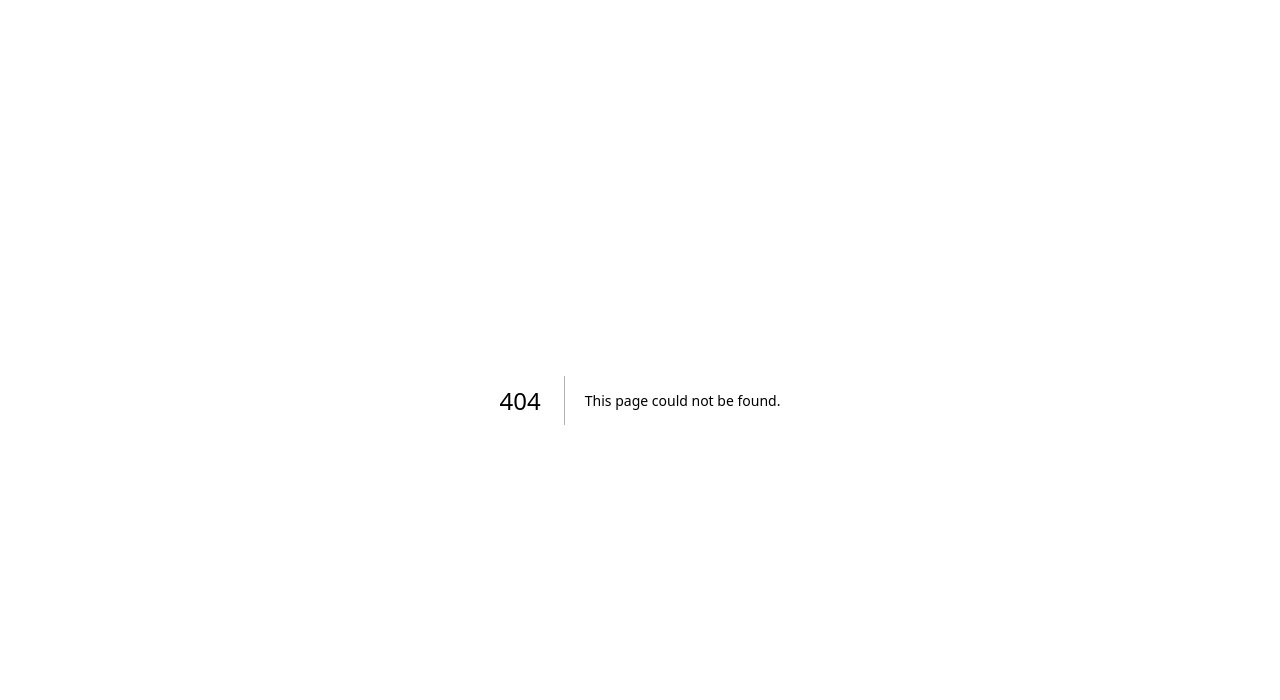
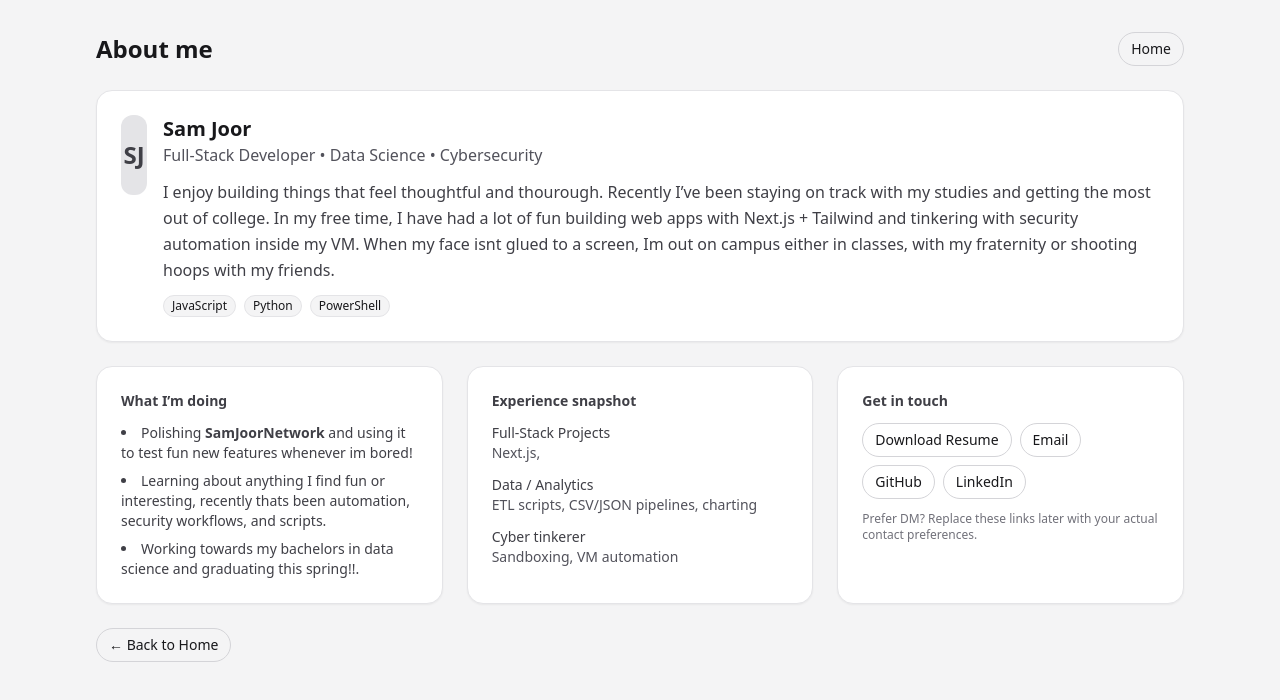
Before and after one commit to SamJoor/SamJoorNetwork, a Next.js app: page /aboutme in a window 1280 px wide. Before the commit this address had no page. Shown: the top 700 px of the page. Built offline with nearby package versions, Linux system fonts and the light colour scheme.

Commit message:
Added functionality to buttons, aboutmepage and projects page

```diff
--- /dev/null
+++ b/app/aboutme/page.tsx
@@ -0,0 +1,95 @@
+// app/about/page.tsx
+import Link from "next/link";
+
+export const metadata = {
+  title: "About — SamJoorNetwork",
+  description: "About Sam Joor",
+};
+
+export default function AboutPage() {
+  return (
+    <div className="container-page py-8">
+      {/* Header row */}
+      <div className="mb-6 flex items-center justify-between">
+        <h1 className="text-2xl font-semibold">About me</h1>
+        <Link href="/" className="btn">Home</Link>
+      </div>
+
+      {/* Top card: intro */}
+      <section className="card p-6">
+        <div className="flex items-start gap-4">
+          <div className="size-16 md:size-20 rounded-xl bg-zinc-200 flex items-center justify-center text-lg md:text-2xl font-bold text-zinc-700">
+            SJ
+          </div>
+          <div>
+            <h2 className="text-xl font-semibold">Sam Joor</h2>
+            <p className="text-zinc-600">
+              Full-Stack Developer • Data Science • Cybersecurity
+            </p>
+            <p className="mt-3 text-zinc-700 leading-relaxed">
+              I enjoy building things that feel thoughtful and thourough. Recently I’ve been staying on track with my studies and getting the most out of college.
+              In my free time, I have had a lot of fun building web apps with Next.js + Tailwind and tinkering with security automation inside my VM.
+              When my face isnt glued to a screen, Im out on campus either in classes, with my fraternity or shooting hoops with my friends.
+            </p>
+            <div className="mt-3 flex flex-wrap gap-2">
+              {["JavaScript", "Python", "PowerShell"].map((t) => (
+                <span key={t} className="pill">{t}</span>
+              ))}
+            </div>
+          </div>
+        </div>
+      </section>
+
+      {/* Details grid */}
+      <div className="mt-6 grid gap-6 lg:grid-cols-3">
+        {/* What I'm doing */}
+        <section className="card p-6">
+          <h3 className="text-sm font-semibold text-zinc-700">What I’m doing</h3>
+          <ul className="mt-3 list-disc list-inside text-sm text-zinc-700 space-y-2">
+            <li>Polishing <strong>SamJoorNetwork</strong> and using it to test fun new features whenever im bored!</li>
+            <li>Learning about anything I find fun or interesting, recently thats been automation, security workflows, and scripts.</li>
+            <li>Working towards my bachelors in data science and graduating this spring!!.</li>
+          </ul>
+        </section>
+
+        {/* Experience snapshot (filler) */}
+        <section className="card p-6">
+          <h3 className="text-sm font-semibold text-zinc-700">Experience snapshot</h3>
+          <ul className="mt-3 text-sm text-zinc-700 space-y-3">
+            <li>
+              <div className="font-medium">Full-Stack Projects</div>
+              <div className="text-zinc-600">Next.js, </div>
+            </li>
+            <li>
+              <div className="font-medium">Data / Analytics</div>
+              <div className="text-zinc-600">ETL scripts, CSV/JSON pipelines, charting</div>
+            </li>
+            <li>
+              <div className="font-medium">Cyber tinkerer</div>
+              <div className="text-zinc-600">Sandboxing, VM automation</div>
+            </li>
+          </ul>
+        </section>
+
+        {/* Contact & links */}
+        <section className="card p-6">
+          <h3 className="text-sm font-semibold text-zinc-700">Get in touch</h3>
+          <div className="mt-3 flex flex-wrap gap-2">
+            <a href="/SamJoorResume.pdf" download className="btn">Download Resume</a>
+            <a href="mailto:skjoor@quinnipiac,edu" className="btn">Email</a>
+            <a href="https://github.com/SamJoor" target="_blank" rel="noopener noreferrer" className="btn">GitHub</a>
+            <a href="https://www.linkedin.com/in/samjoor/" target="_blank" rel="noopener noreferrer" className="btn">LinkedIn</a>
+          </div>
+          <p className="mt-3 text-xs text-zinc-500">
+            Prefer DM? Replace these links later with your actual contact preferences.
+          </p>
+        </section>
+      </div>
+
+      {/* Back home button (mobile friendly) */}
+      <div className="mt-6">
+        <Link href="/" className="btn">← Back to Home</Link>
+      </div>
+    </div>
+  );
+}
--- /dev/null
+++ b/app/projects/page.tsx
@@ -0,0 +1,84 @@
+// app/projects/page.tsx
+import Link from "next/link";
+
+export const metadata = { title: "Projects — SamJoorNetwork" };
+
+// ⚠️ This list is ONLY for the Projects page.
+// It does NOT affect your Home page.
+const projects = [
+  {
+    title: "ABSTRXT — Animated Portfolio + Store",
+    role: "Next.js • Tailwind • Framer Motion",
+    date: "2025",
+    blurb:
+      "Interactive, blob-driven navbar with password gate, SVG logo pieces as motion components, and Vercel deploy.",
+    tags: ["Next.js", "Tailwind", "Framer Motion", "TypeScript"],
+    links: [
+      { label: "Repo", href: "#" },
+      { label: "Live", href: "#" },
+    ],
+  },
+  {
+    title: "Win Sandbox Orchestrator",
+    role: "PowerShell • VirtualBox • Sysmon/Procmon",
+    date: "2025",
+    blurb:
+      "One-command malware detonation lab: start VM, run task, collect logs, archive artifacts to host.",
+    tags: ["PowerShell", "VirtualBox", "Automation", "Security"],
+    links: [{ label: "Docs", href: "#" }],
+  },
+  {
+    title: "Solana Analytics Mini-Site",
+    role: "Next.js • RPC • Charts",
+    date: "2025",
+    blurb:
+      "Token dashboard with price, volume, holders, whale alerts, and wallet drill-downs.",
+    tags: ["Next.js", "Charting", "ETL", "Solana"],
+    links: [
+      { label: "Repo", href: "#" },
+      { label: "Live", href: "#" },
+    ],
+  },
+];
+
+export default function ProjectsPage() {
+  return (
+    <div className="container-page py-8">
+      <div className="mb-6 flex items-center justify-between">
+        <h1 className="text-2xl font-semibold">Projects</h1>
+        <Link href="/" className="btn">Home</Link>
+      </div>
+
+      <div className="grid gap-6 sm:grid-cols-2 lg:grid-cols-3">
+        {projects.map((p, i) => (
+          <div key={i} className="card p-4 flex flex-col">
+            <div className="text-sm text-zinc-500">{p.date}</div>
+            <h2 className="text-lg font-semibold mt-1">{p.title}</h2>
+            <div className="text-sm text-zinc-600">{p.role}</div>
+            <p className="text-sm text-zinc-700 mt-3 leading-relaxed">{p.blurb}</p>
+
+            <div className="mt-3 flex flex-wrap gap-2">
+              {p.tags.map((t) => (
+                <span key={t} className="pill">{t}</span>
+              ))}
+            </div>
+
+            <div className="mt-4 flex gap-2">
+              {p.links?.map((l, k) => (
+                <a
+                  key={k}
+                  href={l.href}
+                  target="_blank"
+                  rel="noopener noreferrer"
+                  className="btn"
+                >
+                  {l.label}
+                </a>
+              ))}
+            </div>
+          </div>
+        ))}
+      </div>
+    </div>
+  );
+}
--- a/components/DevLinkd.tsx
+++ b/components/DevLinkd.tsx
@@ -24,21 +24,21 @@ const SITE_NAME = "SamJoorNetwork";
 /* ---------- Profile Data ---------- */
 const profile = {
   name: "Sam Joor",
-  headline: "Full-Stack Developer • Data Science • Cybersecurity",
-  location: "New Haven, CT",
+  headline: "Full-Stack Developer • Cybersecurity Entusiast ",
+  location: "Boston, MA",
   avatarInitials: "SJ",
   about:
-    "I build fast, delightful web apps, data tools, and security automation. On a mission to ship, learn, and have fun.",
+    "I love learning especially when its cybersecurity/computer related... 💻🤓💻",
   badges: [
     { icon: Award, label: "Top 1% Debugger" },
     { icon: Sparkles, label: "Typescript Enjoyer" },
     { icon: Briefcase, label: "Open to Collab" },
   ],
   links: [
-    { icon: Github, label: "GitHub", href: "https://github.com/" },
+    { icon: Github, label: "GitHub", href: "https://github.com/SamJoor?tab=repositories" },
     { icon: Globe, label: "Website", href: "https://example.com" },
-    { icon: Linkedin, label: "LinkedIn", href: "https://linkedin.com/in/" },
-    { icon: Mail, label: "Email", href: "mailto:you@example.com" },
+    { icon: Linkedin, label: "LinkedIn", href: "https://www.linkedin.com/in/samjoor/" },
+    { icon: Mail, label: "skjoor@quinnipiac.edu", href: "mailto:skjoor@quinnipiac.edu" },
   ],
 };
 
@@ -162,35 +162,55 @@ export default function DevLinkd() {
 }
 
 /* ---------- Top Navigation ---------- */
+import Link from "next/link";
+import { Code2 as CodeIcon, User } from "lucide-react"; // swap icons if you like
+
 function TopNav() {
   return (
     <div className="sticky top-0 z-50 border-b border-zinc-200 bg-white/70 backdrop-blur">
       <div className="container-page h-14 flex items-center justify-between">
+        {/* Logo + site name */}
         <div className="flex items-center gap-2">
           <LogoSJ className="h-7 w-7" />
-          <span className="font-bold tracking-tight">{SITE_NAME}</span>
+          <Link href="/" className="font-bold tracking-tight">
+            {SITE_NAME}
+          </Link>
         </div>
 
-        <div className="hidden md:flex items-center gap-1">
-          <NavButton icon={Code2} label="Projects" />
-          <NavButton icon={Briefcase} label="Experience" />
-          <NavButton icon={Star} label="Highlights" />
-        </div>
+        {/* Nav links */}
+        <nav className="hidden md:flex items-center gap-1">
+          <NavLink href="/" label="Home" icon={User} />
+          <NavLink href="/projects" label="Projects" icon={Code2} />
+          <NavLink href="/aboutme" label="About me" icon={User} />
+        </nav>
 
+        {/* Actions (resume + connect) */}
         <div className="flex items-center gap-2">
-          <a href="#" className="btn">Download Resume</a>
-          <a href="#" className="btn-primary">Connect</a>
+          <a href="/SamJoorResume.pdf" download className="btn">
+            Download Resume
+          </a>
+          <a href="mailto:samjoor@example.com" className="btn-primary">
+            Connect
+          </a>
         </div>
       </div>
     </div>
   );
 }
 
-function NavButton({ icon: Icon, label }: { icon: any; label: string }) {
+function NavLink({
+  href,
+  icon: Icon,
+  label,
+}: {
+  href: string;
+  icon: any;
+  label: string;
+}) {
   return (
-    <button className="btn">
+    <Link href={href} className="btn">
       <Icon className="size-4" /> {label}
-    </button>
+    </Link>
   );
 }
 
@@ -269,8 +289,9 @@ function IntroPost() {
         </div>
       </div>
       <div className="mt-3 text-sm leading-relaxed">
-        🚀 Shipping season. I turned my portfolio into a LinkedIn-style feed to list
-        projects like “roles.” Open to fun collabs & code reviews — say hi!
+        Hey everyone 👋, I turned my resume into a LinkedIn-style feed to list my
+        projects and introduce myself in a way that hopefully feels a little more
+        interesting then reading a piece of paper 😄.
       </div>
       <div className="mt-3 flex flex-wrap gap-2">
         {"JavaScript Typescript Next.js Tailwind Framer Motion Python SQL PowerShell"
@@ -342,6 +363,8 @@ function ContactCard() {
           <a
             key={i}
             href={l.href}
+            target="_blank"                // 👈 opens in new tab
+            rel="noopener noreferrer"     // 👈 security best practice
             className="w-full inline-flex items-center justify-between gap-2 px-3 py-2 rounded-lg border border-zinc-200 hover:bg-zinc-50"
           >
             <span className="inline-flex items-center gap-2 text-sm">
@@ -360,14 +383,12 @@ function QuickLinks() {
     <Card className="p-4">
       <SectionTitle icon={LinkIcon}>Quick links</SectionTitle>
       <ul className="mt-3 text-sm leading-7">
-        <li><a className="hover:underline" href="#">Resume.pdf</a></li>
-        <li><a className="hover:underline" href="#">Key Projects</a></li>
-        <li><a className="hover:underline" href="#">Speaking & Mentoring</a></li>
-        <li><a className="hover:underline" href="#">Reading List</a></li>
+        <li><a className="hover:underline" href="/SamJoorResume.pdf" target="_blank" rel="noopener noreferrer">Resume.pdf</a></li>
       </ul>
     </Card>
   );
 }
+
 
 /* ---------- Footer ---------- */
 function Footer() {
```
Also changed, not shown: 1 other file (tests, documents, lock files or other folders).
